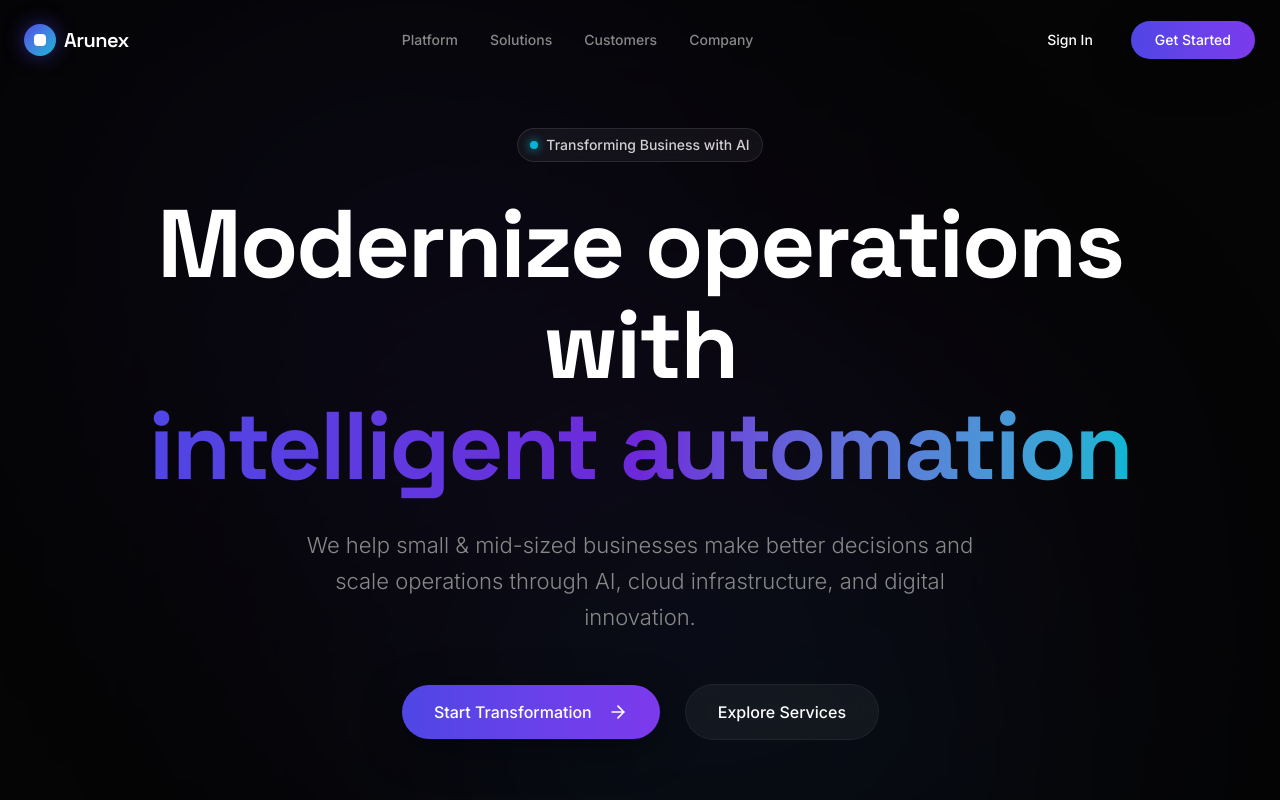
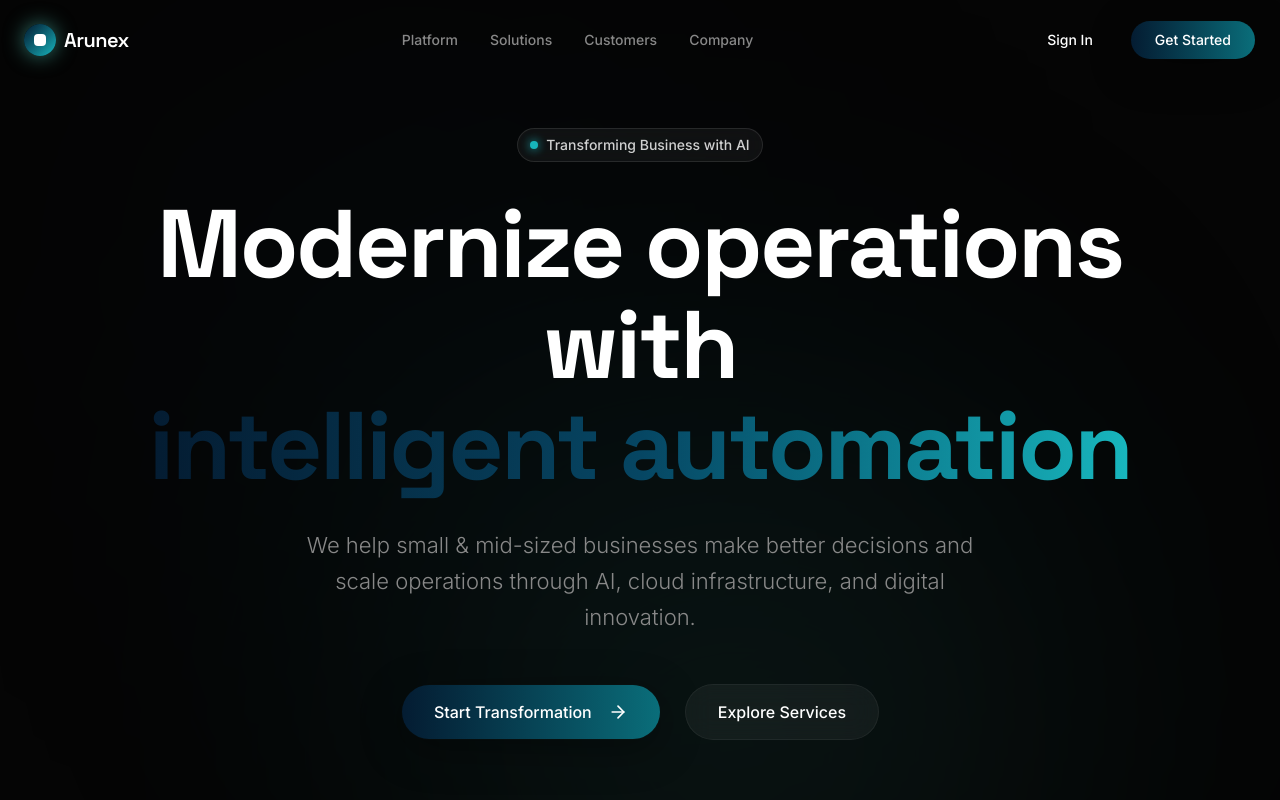
Before and after one commit to dmvxuglobal-alfadux/arunex_nex_gen_solutions, a Next.js app: page / in a window 1280 px wide. Shown: the top 800 px of the page. Built offline with nearby package versions, Linux system fonts and the light colour scheme.

Commit message:
chore: Update color theme to Cosmic Teal

```diff
--- a/src/app/globals.css
+++ b/src/app/globals.css
@@ -30,18 +30,18 @@
   --color-ring: var(--ring);
 
   /* Gradients */
-  --color-gradient-01-start: #4F46E5;
-  --color-gradient-01-mid1: #6D28D9;
-  --color-gradient-01-mid2: #7C3AED;
-  --color-gradient-01-end: #06B6D4;
+  --color-gradient-01-start: #041C32;
+  --color-gradient-01-mid1: #064663;
+  --color-gradient-01-mid2: #0A6E7A;
+  --color-gradient-01-end: #18B7BE;
 
-  --color-gradient-02-start: #4338CA;
-  --color-gradient-02-mid: #7E22CE;
-  --color-gradient-02-end: #2563EB;
+  --color-gradient-02-start: #041C32;
+  --color-gradient-02-mid: #0A6E7A;
+  --color-gradient-02-end: #18B7BE;
 
-  --color-gradient-03-start: #312E81;
-  --color-gradient-03-mid: #4F46E5;
-  --color-gradient-03-end: #0EA5E9;
+  --color-gradient-03-start: #064663;
+  --color-gradient-03-mid: #0A6E7A;
+  --color-gradient-03-end: #5EEAD4;
 
   --radius-sm: 8px;
   --radius-md: 16px;
@@ -86,7 +86,7 @@
     @apply border-border outline-ring/50;
   }
   body {
-    @apply bg-background text-foreground antialiased selection:bg-indigo-500/30 selection:text-white;
+    @apply bg-background text-foreground antialiased selection:bg-[#5EEAD4]/30 selection:text-white;
     font-feature-settings: "ss01", "ss02", "cv01", "cv02";
   }
   html {
--- a/src/components/layout/navigation.tsx
+++ b/src/components/layout/navigation.tsx
@@ -28,7 +28,7 @@ export const Navigation = () => {
     >
       <div className="container mx-auto px-6 h-full flex items-center justify-between">
         <Link href="/" className="flex items-center gap-2 group magnetic">
-          <div className="w-8 h-8 rounded-lg bg-gradient-to-br from-[var(--color-gradient-01-start)] to-[var(--color-gradient-01-end)] flex items-center justify-center shadow-[0_0_20px_rgba(79,70,229,0.5)]">
+          <div className="w-8 h-8 rounded-lg bg-gradient-to-br from-[var(--color-gradient-01-start)] to-[var(--color-gradient-01-end)] flex items-center justify-center shadow-[0_0_20px_rgba(94,234,212,0.5)]">
             <div className="w-3 h-3 bg-white rounded-[4px] group-hover:scale-125 transition-transform duration-500 ease-out" />
           </div>
           <span className="font-heading font-semibold text-xl tracking-tight text-white group-hover:text-white/80 transition-colors duration-300">
--- a/src/components/ui/button.tsx
+++ b/src/components/ui/button.tsx
@@ -8,7 +8,7 @@ const buttonVariants = cva(
   {
     variants: {
       variant: {
-        default: "bg-gradient-to-r from-[var(--color-gradient-01-start)] via-[var(--color-gradient-01-mid2)] to-[var(--color-gradient-01-end)] text-white shadow-[0_10px_40px_rgba(0,0,0,0.35)] hover:shadow-[0_20px_60px_rgba(79,70,229,0.25)] hover:scale-[1.03] bg-[length:200%_auto] hover:bg-[position:right_center]",
+        default: "bg-gradient-to-r from-[var(--color-gradient-01-start)] via-[var(--color-gradient-01-mid2)] to-[var(--color-gradient-01-end)] text-white shadow-[0_10px_40px_rgba(0,0,0,0.35)] hover:shadow-[0_20px_60px_rgba(94,234,212,0.25)] hover:scale-[1.03] bg-[length:200%_auto] hover:bg-[position:right_center]",
         outline:
           "border border-white/10 bg-white/5 backdrop-blur-md hover:bg-white/10 hover:shadow-[0_0_20px_rgba(255,255,255,0.05)] text-white hover:scale-[1.03]",
         secondary:
```
